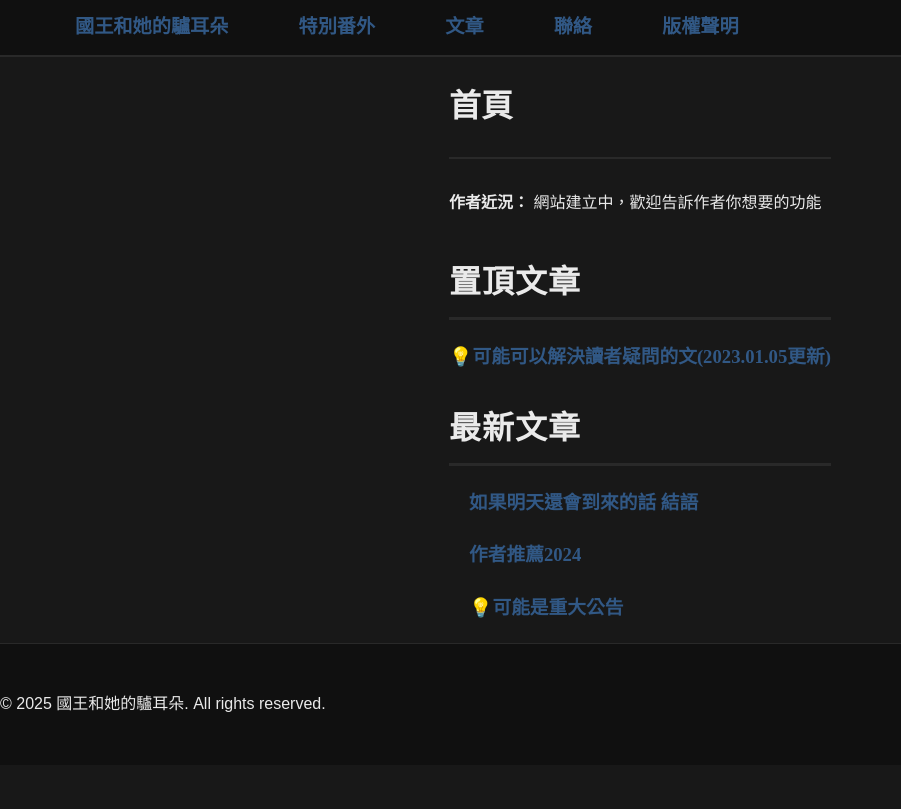
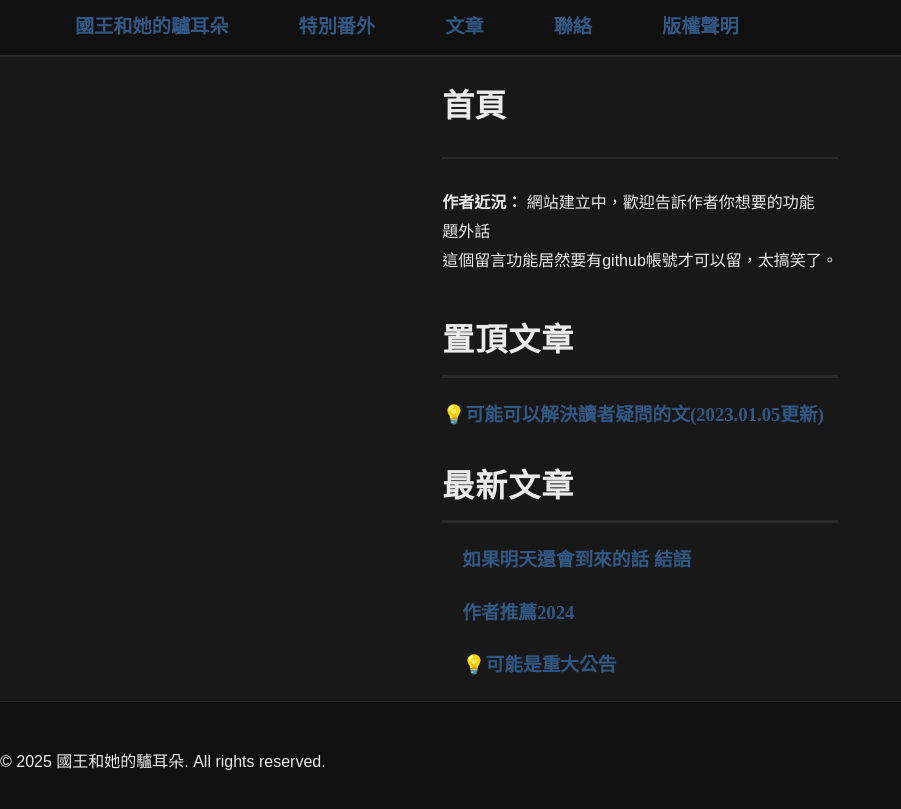
Before and after one commit to thekingwithdonkeyears/website, a Jekyll site: the page built from index.html, in a window 1280 px wide. Shown: the top 809 px of the page, without its empty margins (0-901 px from the left). Built offline with Jekyll 4.4.1, drawn with Linux system fonts in a browser that asks for light colours; the list of posts is cut into pages by our own code.

Commit message:
Update status

```diff
--- a/index.html
+++ b/index.html
@@ -10,7 +10,7 @@ permalink: "/"
 </header>
 
 <section>
-    <p><strong>作者近況：</strong> 網站建立中，歡迎告訴作者你想要的功能</p>
+    <p><strong>作者近況：</strong> 網站建立中，歡迎告訴作者你想要的功能<br>題外話<br>這個留言功能居然要有github帳號才可以留，太搞笑了。</p>
 </section>
 
 <section>
```
